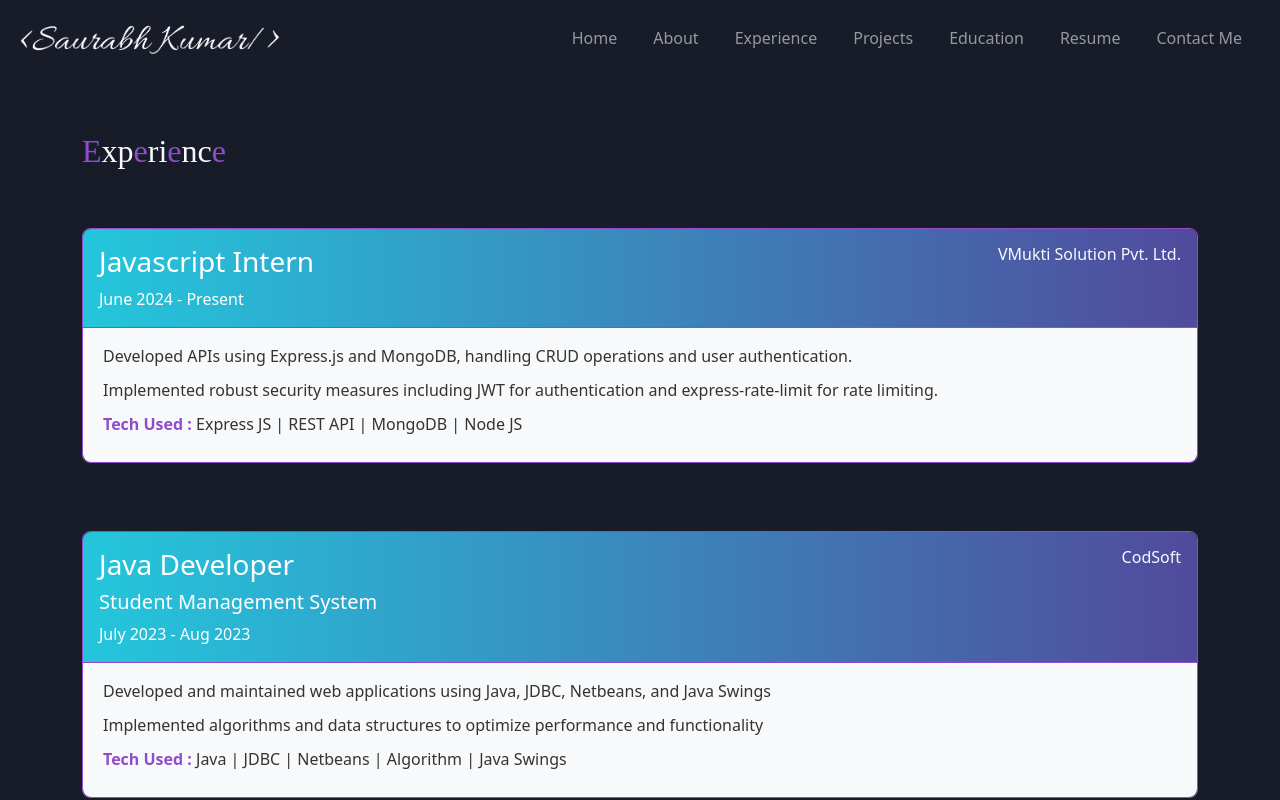
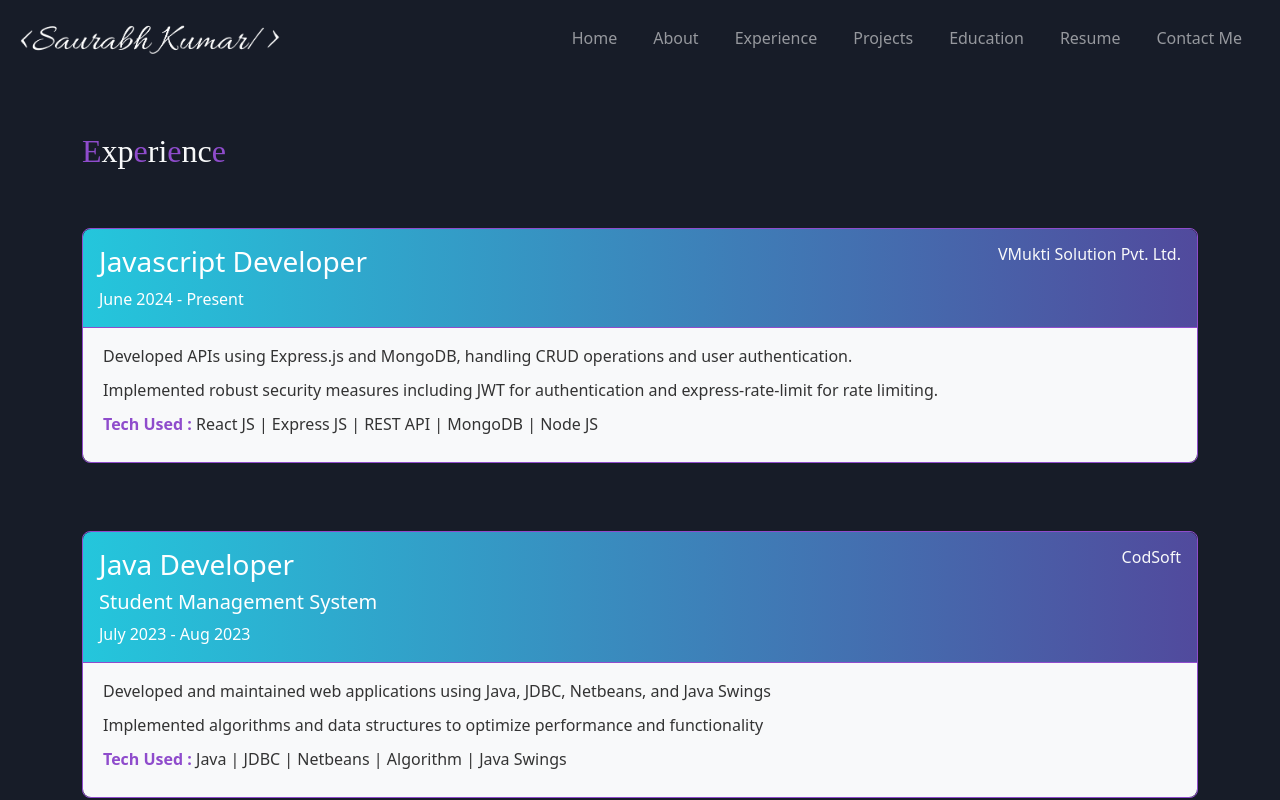
Before and after one commit to SaurabhKumarDev/Portfolio, a React (Create React App) app: page /experience in a window 1280 px wide. Shown: the top 800 px of the page. Built offline with nearby package versions, Linux system fonts and the light colour scheme; a web font is replaced by a local one.

Commit message:
Correct experience

```diff
--- a/src/assets/json/Experince.js
+++ b/src/assets/json/Experince.js
@@ -1,12 +1,12 @@
 export const expreienceData = [
     {
-        "title": "Javascript Intern",
+        "title": "Javascript Developer",
         "company": {
             "name": "VMukti Solution Pvt. Ltd.",
             "url": "https://www.linkedin.com/company/vmuktisolutions/mycompany/"
         },
         "period": "June 2024 - Present",
-        "tech": "Express JS | REST API | MongoDB | Node JS",
+        "tech": "React JS | Express JS | REST API | MongoDB | Node JS",
         "details": [
             "Developed APIs using Express.js and MongoDB, handling CRUD operations and user authentication.",
             "Implemented robust security measures including JWT for authentication and express-rate-limit for rate limiting.",
```
